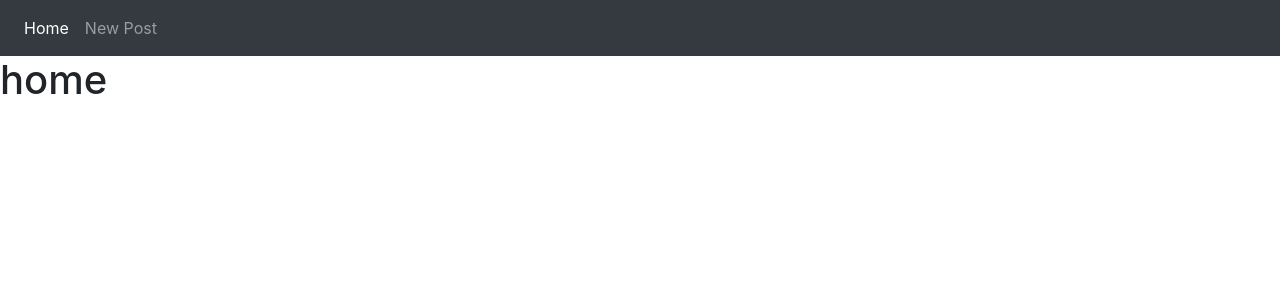
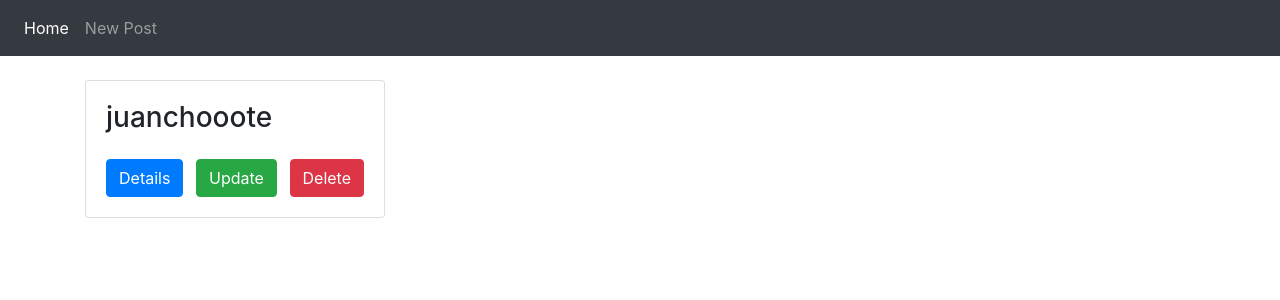
Before and after one commit to Ezequiiel98/warm-up-frontend, a React (Create React App) app: page / in a window 1280 px wide. Shown: the top 300 px of the page. Built offline with nearby package versions, Linux system fonts and the light colour scheme.

Commit message:
added component cardPost

```diff
--- /dev/null
+++ b/src/components/CardPost/index.js
@@ -0,0 +1,26 @@
+import PropTypes from 'prop-types';
+import { Link } from 'react-router-dom';
+
+export default function CardPost({ title, id, onDelete }) {
+  return (
+    <div className="card mb-4" style={{ width: '300px' }}>
+      <div className="card-body">
+        <h3 className="card-title mb-4">{ title }</h3>
+        <div className="d-flex justify-content-between">
+          <Link to={`/post/${id}`} className="btn btn-primary">Details</Link>
+          <Link to={`/edit-post/${id}`} className="btn btn-success">Update</Link>
+          <button onClick={() => onDelete(id)} type="button" className="btn btn-danger">Delete</button>
+        </div>
+      </div>
+    </div>
+  );
+}
+
+CardPost.propTypes = {
+  title: PropTypes.string.isRequired,
+  id: PropTypes.oneOfType([
+    PropTypes.number,
+    PropTypes.string,
+  ]).isRequired,
+  onDelete: PropTypes.func.isRequired,
+};
--- a/src/components/Layout/index.js
+++ b/src/components/Layout/index.js
@@ -1,10 +1,18 @@
+import PropTypes from 'prop-types';
+
 import Navbar from '../Navbar';
 
 export default function Layout({ children }) {
   return (
     <>
       <Navbar />
-      { children }
+      <div className="container pt-4">
+        { children }
+      </div>
     </>
   );
 }
+
+Layout.propTypes = {
+  children: PropTypes.node.isRequired,
+};
--- a/src/components/Navbar/constants/index.js
+++ b/src/components/Navbar/constants/index.js
@@ -1,5 +1,6 @@
 import DATA_LINKS from './data-links';
 
+/* eslint-disable import/prefer-default-export */
 export {
   DATA_LINKS,
 };
--- a/src/pages/Home/index.js
+++ b/src/pages/Home/index.js
@@ -1,3 +1,13 @@
+import CardPost from '../../components/CardPost';
+
 export default function Home() {
-  return <h1>home</h1>;
+  const handleDelete = id => {
+    console.log(id);
+  };
+
+  return (
+    <div className="d-flex justify-content-between flex-wrap">
+      <CardPost id="5" title="juanchooote" onDelete={handleDelete} />
+    </div>
+  );
 }
--- a/src/pages/index.js
+++ b/src/pages/index.js
@@ -1,6 +1,6 @@
 import Home from './Home';
 import UpdatePost from './Update-post';
-import CreatePost from './Home';
+import CreatePost from './Create-post';
 import Post from './Post';
 
 export {
```
